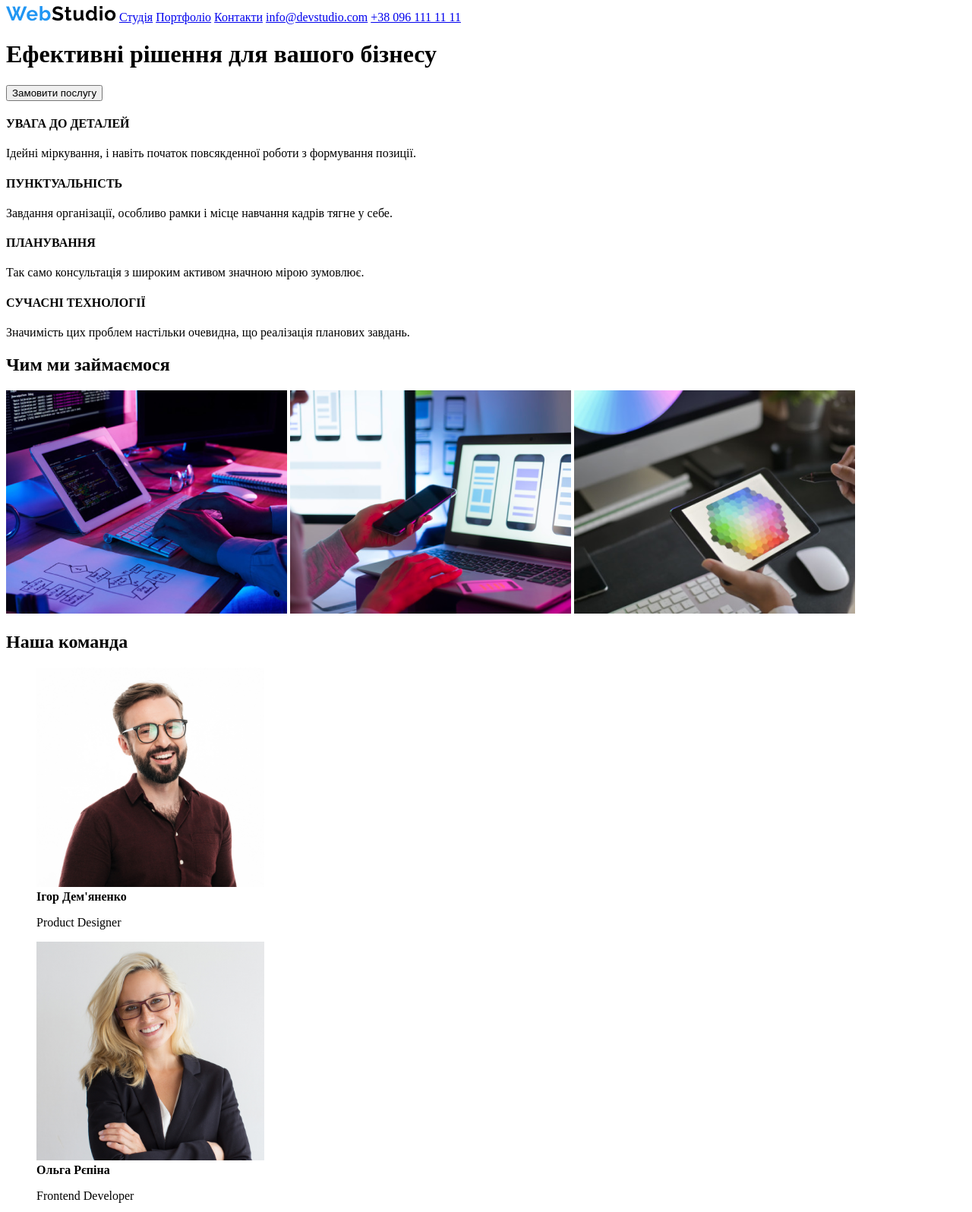
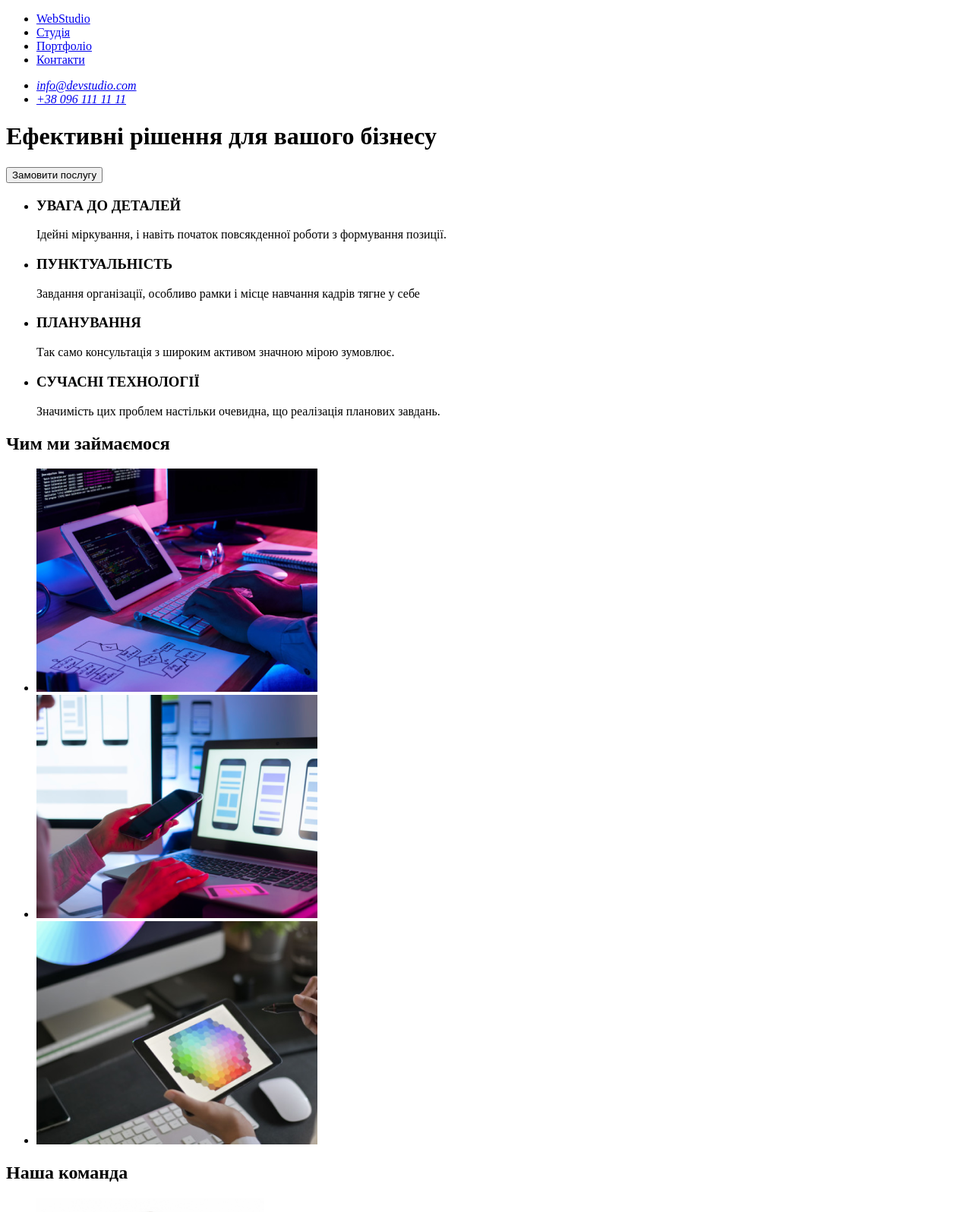
Before and after one commit to Mitsuki-it/homework4, a plain HTML site: page index.html in a window 1280 px wide. Shown: the top 1596 px of the page at 76% size. Drawn offline with Linux system fonts and the light colour scheme.

Commit message:
Add files via upload

```diff
--- a/index.html
+++ b/index.html
@@ -7,91 +7,112 @@
   </head>
   <body>
     <header>
-      <a href="./index.html"
-        ><img src="./image/WebStudio.png" alt="WebStudio"
-      /></a>
-      <a href="./index.html">Студія</a>
-      <a href="./portfolio.html">Портфоліо</a>
-      <a href="./contact.html">Контакти</a>
+      <nav>
+      <ul>
+      <li><a href="./index.html" alt="WebStudio">WebStudio </a></li>
+      <li><a href="./index.html">Студія</a></li>
+      <li><a href="./portfolio.html">Портфоліо</a></li>
+      <li><a href="./contact.html">Контакти</a></li>
+      </ul>
 
-      <a href="mailto:info@devstudio.com">info@devstudio.com</a>
-      <a href="tel:+380961111111">+38 096 111 11 11</a>
+      <address>
+      <ul>
+      <li><a href="mailto:info@devstudio.com">info@devstudio.com</a></li>
+      <li><a href="tel:+380961111111">+38 096 111 11 11</a></li>
+      </ul>
+      </address>
+    </nav>
     </header>
     <main>
-      <div>
+      <hero>
         <h1>Ефективні рішення для вашого бізнесу</h1>
         <button>Замовити послугу</button>
-      </div>
-      <div>
-        <article>
-          <h4>УВАГА ДО ДЕТАЛЕЙ</h4>
-          <p>
-            Ідейні міркування, і навіть початок повсякденної роботи з формування
-            позиції.
-          </p>
-        </article>
-        <article>
-          <h4>ПУНКТУАЛЬНІСТЬ</h4>
-          <p>
-            Завдання організації, особливо рамки і місце навчання кадрів тягне у
-            себе.
-          </p>
-        </article>
-        <article>
-          <h4>ПЛАНУВАННЯ</h4>
-          <p>Так само консультація з широким активом значною мірою зумовлює.</p>
-        </article>
-        <article>
-          <h4>СУЧАСНІ ТЕХНОЛОГІЇ</h4>
-          <p>
-            Значимість цих проблем настільки очевидна, що реалізація планових
-            завдань.
-          </p>
-        </article>
-      </div>
-      <div>
+      </hero>
+        <section>
+          <ul>
+          <li>
+          <h3>УВАГА ДО ДЕТАЛЕЙ</h3>
+          <p>Ідейні міркування, і навіть початок повсякденної роботи з формування позиції.</p>
+        </li>
+          </ul>
+        </section>
+        <section>
+          <ul>
+          <li>
+          <h3>ПУНКТУАЛЬНІСТЬ</h3>
+         <p>Завдання організації, особливо рамки і місце навчання кадрів тягне у себе</p>
+        </li>
+          </ul>
+        </section>
+        <section>
+          <ul>
+         <li>
+          <h3>ПЛАНУВАННЯ</h3>
+         <p>Так само консультація з широким активом значною мірою зумовлює.</p>
+         </li>
+          </ul>
+        </section>
+        <section>
+          <ul>
+          <li>
+          <h3>СУЧАСНІ ТЕХНОЛОГІЇ</h3>
+          <p> Значимість цих проблем настільки очевидна, що реалізація планових завдань. </p>
+          </li>
+          </ul>
+        </section>
+      <section>
         <h2>Чим ми займаємося</h2>
-        <img src="./image/box1.png" alt="" />
-        <img src="./image/box2.png" alt="" />
-        <img src="./image/box3.png" alt="" />
-      </div>
-      <div>
+        <ul>
+        <li><img src="./image/box1.png" alt="" /></li>
+        <li><img src="./image/box2.png" alt="" /></li>
+        <li><img src="./image/box3.png" alt="" /></li>
+       </ul>
+      </section>
+      <section>
         <h2>Наша команда</h2>
-        <figure>
-          <img src="./image/team1.jpg" width="300" alt="" />
-          <br />
-          <b>Ігор Дем'яненко</b>
-          <p>Product Designer</p>
-        </figure>
-        <figure>
-          <img src="./image/team2.jpg" width="300" alt="" />
-          <br />
-          <b>Ольга Рєпіна</b>
-          <p>Frontend Developer</p>
-        </figure>
-        <figure>
-          <img src="./image/team3.jpg" width="300" alt="" />
-          <br />
-          <b>Микола Тарасов</b>
-          <p>Marketing</p>
-        </figure>
-        <figure>
-          <img src="./image/team4.jpg" width="300" alt="" />
-          <br />
-          <b>Михайло Єрмаков</b>
-          <p>UI Designer</p>
-        </figure>
-      </div>
+      </section>
+        <section>
+          <ul>
+          <li><img src="./image/team1.jpg" width="300" alt="" /></li>
+          <li><h3>Ігор Дем'яненко</h3></li>
+          <li><p>Product Designer</p></li>
+          </ul>
+        </section>
+        <section>
+          <ul>
+          <li><img src="./image/team2.jpg" width="300" alt="" /></li>
+          <li><h3>Ольга Рєпіна</h3></li>
+          <li><p>Frontend Developer</p></li>
+</ul>
+        </section>
+        <section>
+          <ul>
+          <li><img src="./image/team3.jpg" width="300" alt="" /></li>
+          <li><h3>Микола Тарасов</h3></li>
+          <li><p>Marketing</p></li>
+</ul>
+        </section>
+        <section>
+          <ul>
+          <li><img src="./image/team4.jpg" width="300" alt="" /></li>
+          <li><h3>Михайло Єрмаков</h3></li>
+          <li><p>UI Designer</p></li>
+          </ul>
+        </section>
     </main>
     <footer>
-      <a href="./index.html"
-        ><img src="./image/WebStudio.png" alt="WebStudio"
-      /></a>
-      <address>м. Київ, пр-т Лесі Українки, 26</address>
-      <address>
-        <a href="mailto:info@devstudio.com">info@devstudio.com</a>
-        <a href="tel:+380961111111">+38 096 111 11 11</a>
-      </address>
+      <a href="./index.html">WebStudio</a>
+
+          <ul>
+            <li>м. Київ, пр-т Лесі Українки, 26</li>
+          </ul>
+
+        <address>
+          <ul>
+          <li><a href="mailto:info@devstudio.com">info@devstudio.com</a></li>
+          <li><a href="tel:+380961111111">+38 096 111 11 11</a></li>
+          </ul>
+        </address>
     </footer>
   </body>
 </html>
```
Also changed, not shown: contact.html (+14 -9 lines), portfolio.html (+91 -55 lines).
